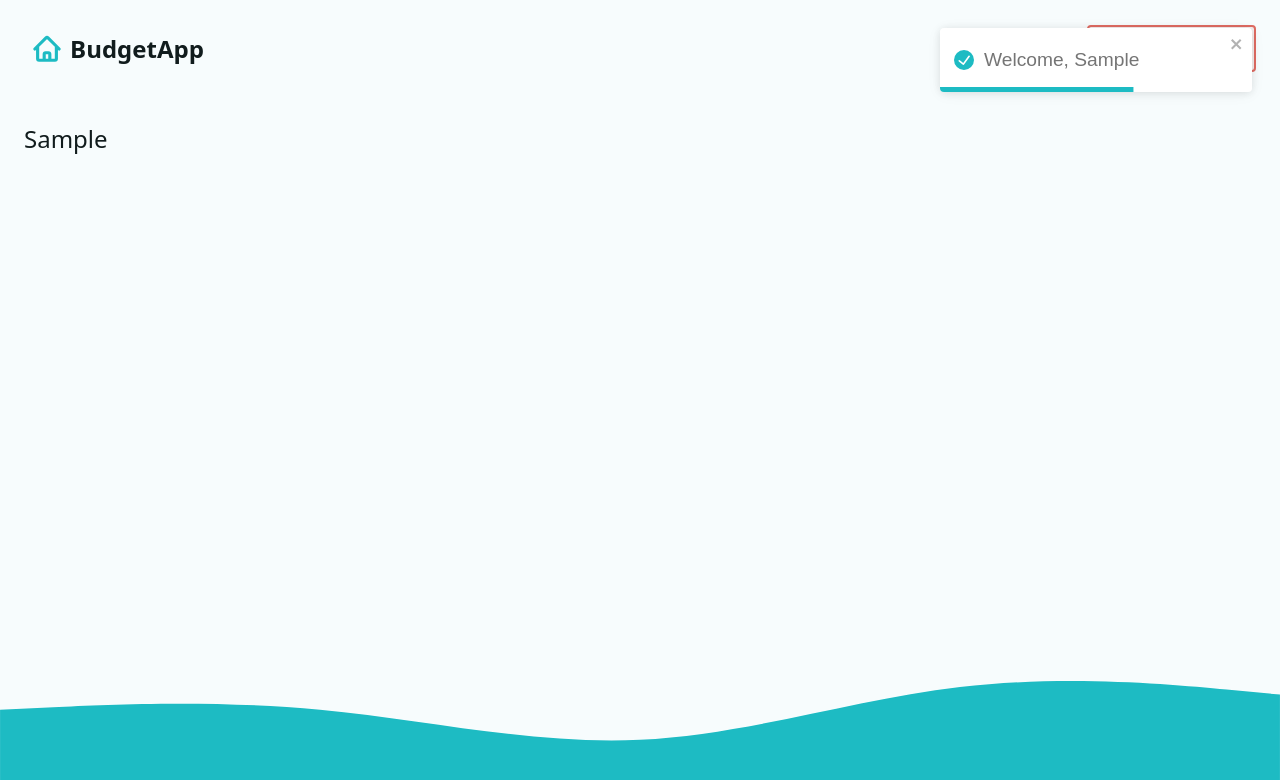
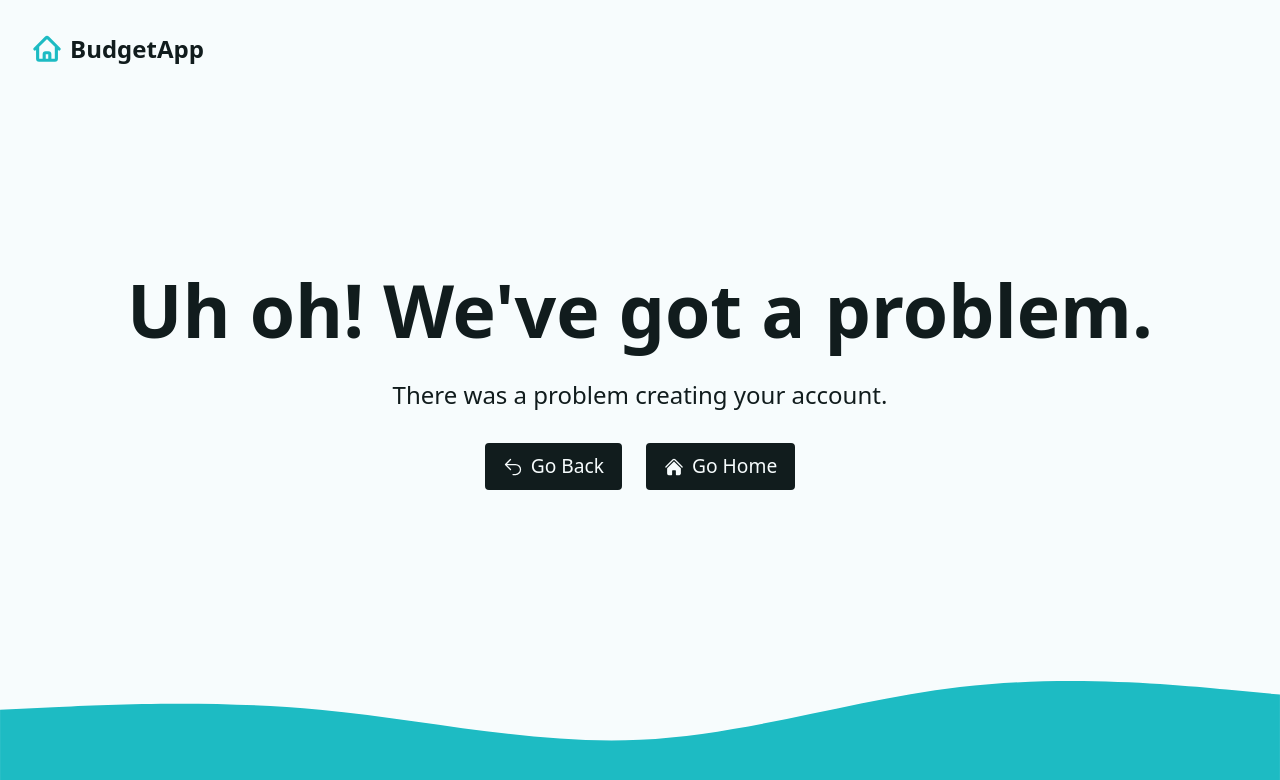
Before and after one commit to AlbertSigsbert/Budget-App, a React (Vite) app: page / in a window 1280 px wide. Both pictures are taken after typing "Sample" into the empty fields and a click on the button "Create Account". Shown: the top 780 px of the page. Built offline with nearby package versions, Linux system fonts and the light colour scheme.

Commit message:
Custom Error Page

```diff
--- a/src/pages/Dashboard.jsx
+++ b/src/pages/Dashboard.jsx
@@ -16,28 +16,23 @@
 
 //action
 
-export async function dashboardAction({request}){
+export async function dashboardAction({ request }) {
   const data = await request.formData();
 
   const formData = Object.fromEntries(data);
 
   try {
-    localStorage.setItem("userName", JSON.stringify(formData.userName));
-     return toast.success(`Welcome, ${formData.userName}`)
+    throw new Error('Error')
+    // localStorage.setItem("userName", JSON.stringify(formData.userName));
+    // return toast.success(`Welcome, ${formData.userName}`);
   } catch (e) {
-    throw new Error("There was a problem creating your account.")
+    throw new Error("There was a problem creating your account.");
   }
-
-
 }
 const Dashboard = () => {
   const { userName } = useLoaderData();
 
-  return (
-    <>
-    {userName ? <p>{userName}</p> : <Intro/>}
-    </>
-  );
+  return <>{userName ? <p>{userName}</p> : <Intro />}</>;
 };
 
 export default Dashboard;
--- a/src/pages/Error.jsx
+++ b/src/pages/Error.jsx
@@ -1,9 +1,28 @@
+//rrd imports
+import { Link, useNavigate, useRouteError } from "react-router-dom";
 
+//icons
+import { ArrowUturnLeftIcon, HomeIcon } from "@heroicons/react/24/solid";
 
 const Error = () => {
+  const error = useRouteError();
+  const navigate = useNavigate();
   return (
-    <div>Error</div>
-  )
-}
+    <div className="error">
+      <h1>Uh oh! We&apos;ve got a problem.</h1>
+      <p>{error.message || error.statusText}</p>
+      <div className="flex-md">
+        <button onClick={() => navigate(-1)} className="btn btn--dark">
+          <ArrowUturnLeftIcon width={20} />
+          <span>Go Back</span>
+        </button>
+        <Link to="/" className="btn btn--dark">
+          <HomeIcon width={20} />
+          <span>Go Home</span>
+        </Link>
+      </div>
+    </div>
+  );
+};
 
-export default Error
+export default Error;
```
